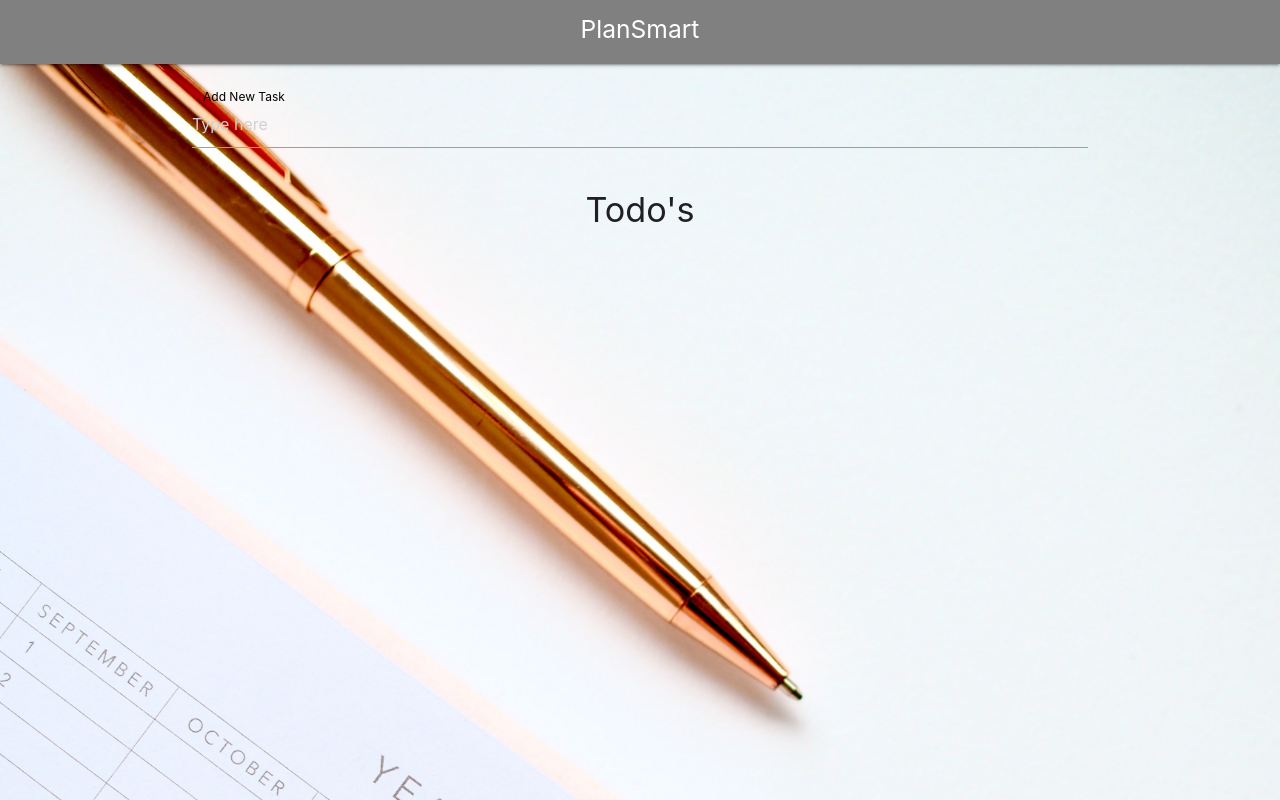
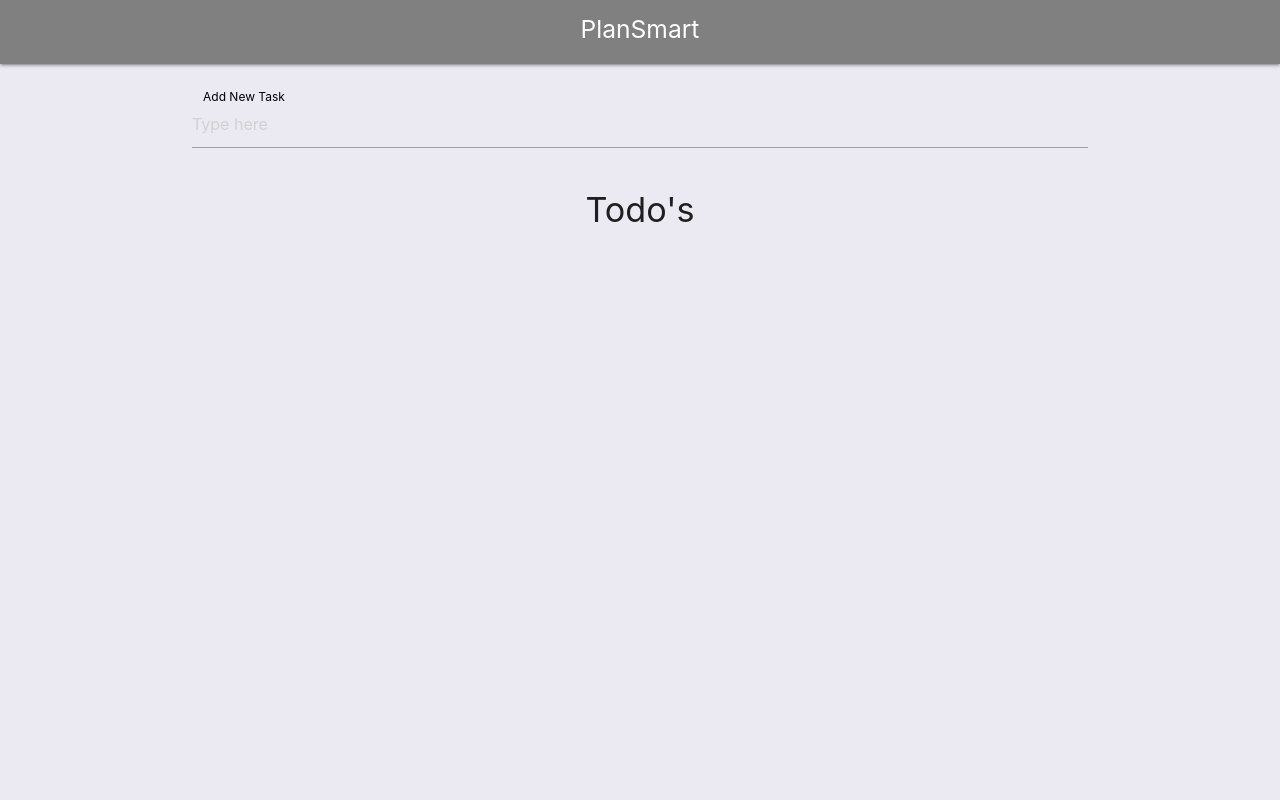
Before and after one commit to KJnong/PlanSmart-Remake, a React (Create React App) app: page / in a window 1280 px wide. Built offline with nearby package versions, Linux system fonts and the light colour scheme.

Commit message:
removed backroung image for simplicity

```diff
--- a/src/index.css
+++ b/src/index.css
@@ -5,10 +5,10 @@ body {
     sans-serif;
   -webkit-font-smoothing: antialiased;
   -moz-osx-font-smoothing: grayscale;
-  background: url("./img/image5.jpg");
+  background: rgb(235,234,242);
+
   background-size: cover;
-
-
+  background-position: center;
 }
 
 code {
```
